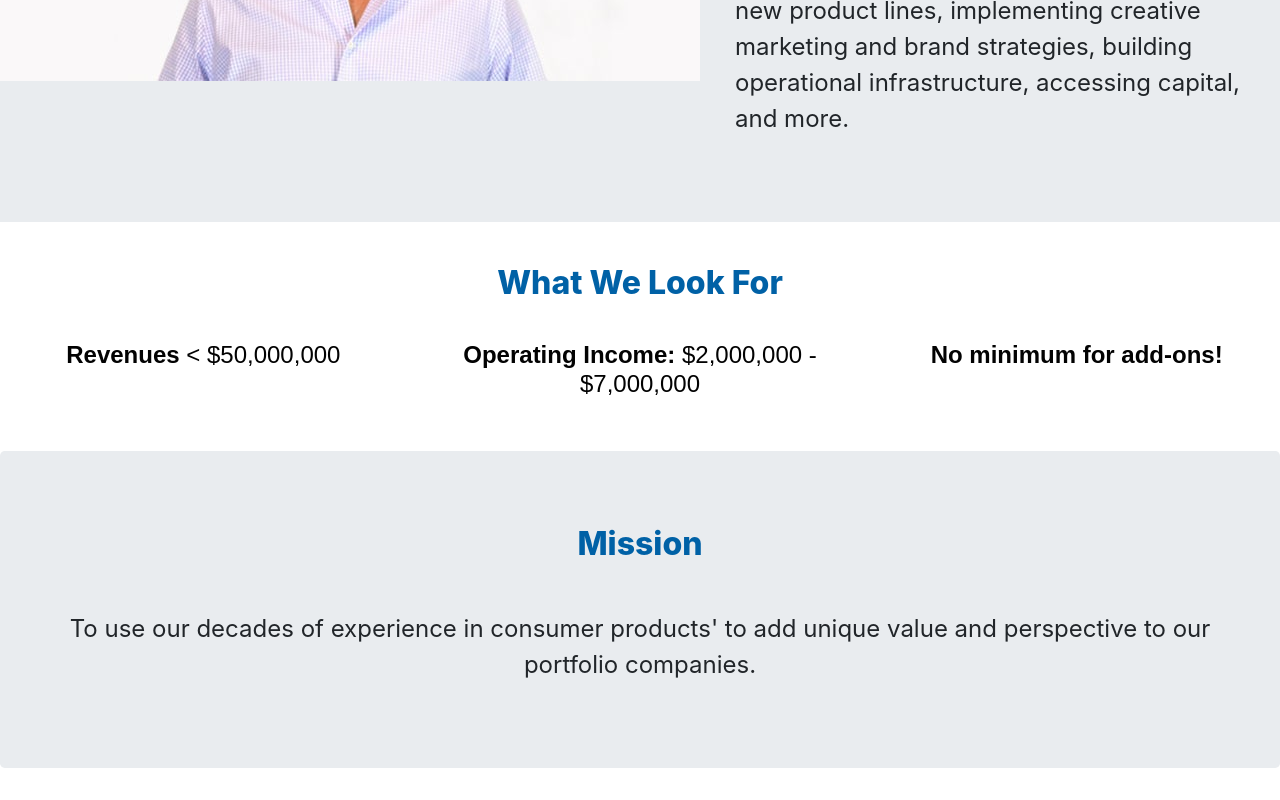
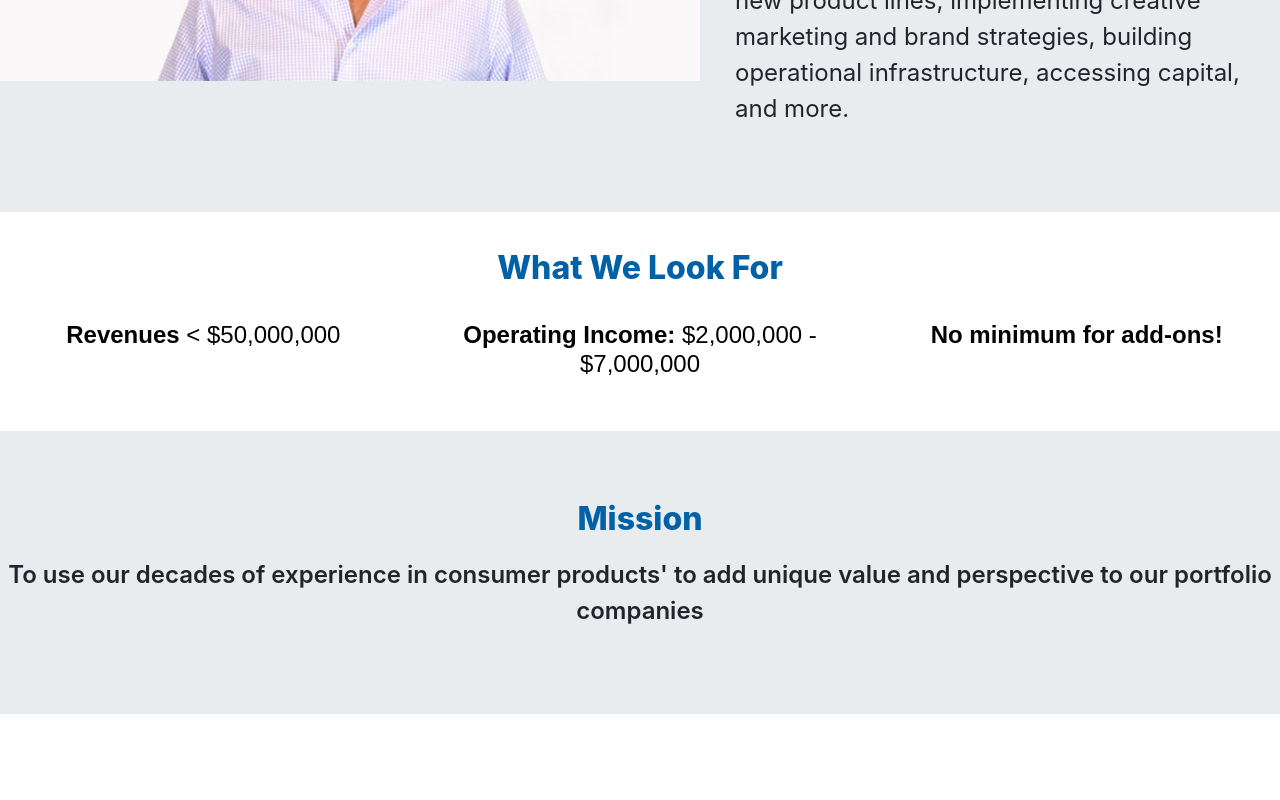
Before and after one commit to zscott92/inzone_capital_website, a React (Create React App) app: page /about in a window 1280 px wide. Shown: the part 1150-1950 px from the top of the page. After the commit the page ends 1896 px from the top, so only its background shows below. Built offline with nearby package versions, Linux system fonts and the light colour scheme.

Commit message:
done for the night

```diff
--- a/src/App.css
+++ b/src/App.css
@@ -62,7 +62,7 @@ height: fit-content;
 }
 
 .Jumbotron {
-  padding: 10px;
+  padding: 20px;
 }
 
 .aboutTable {
@@ -70,7 +70,17 @@ height: fit-content;
   margin-bottom: 30px;
 }
 
+.aboutCriteria {
+  font-size: x-large;
+}
+
 .mission {
+  text-align: center;
+  font-size: x-large;
+  font-weight: 600;
+}
+
+.criteria {
   text-align: center;
 }
 
@@ -80,7 +90,7 @@ h1 {
 
 h2 {
   color: #0061A6;
-  padding: 10px;
+  padding: 5px;
   font-weight: 800;
 }
 
--- a/src/components/layout/AboutTable.js
+++ b/src/components/layout/AboutTable.js
@@ -6,9 +6,9 @@ function AboutTable() {
         <Fragment>
             <h2>What We Look For</h2>
             <Row>
-                <Col className="aboutTable"><h3><b>Revenues</b> &lt; $50,000,000</h3></Col>
-                <Col className="aboutTable"><h3><b>Operating Income:</b> $2,000,000 - $7,000,000</h3></Col>
-                <Col className="aboutTable"><h3><b>No minimum for add-ons!</b></h3></Col>
+                <Col className="aboutTable"><h3 className="aboutCriteria"><b>Revenues</b> &lt; $50,000,000</h3></Col>
+                <Col className="aboutTable"><h3 className="aboutCriteria"><b>Operating Income:</b> $2,000,000 - $7,000,000</h3></Col>
+                <Col className="aboutTable"><h3 className="aboutCriteria"><b>No minimum for add-ons!</b></h3></Col>
                 <hr />
             </Row>
         </Fragment>
--- a/src/components/layout/MissionJumbo.js
+++ b/src/components/layout/MissionJumbo.js
@@ -3,10 +3,9 @@ import { Jumbotron } from 'reactstrap';
 
 function MissionJumbo() {
     return (
-        <Jumbotron>
+        <Jumbotron fluid>
             <h2>Mission</h2>
-            <br />
-            <p className="mission">To use our decades of experience in consumer products' to add unique value and perspective to our portfolio companies.</p>
+            <p className="mission">To use our decades of experience in consumer products' to add unique value and perspective to our portfolio companies</p>
         </Jumbotron>
     )
 }
```
